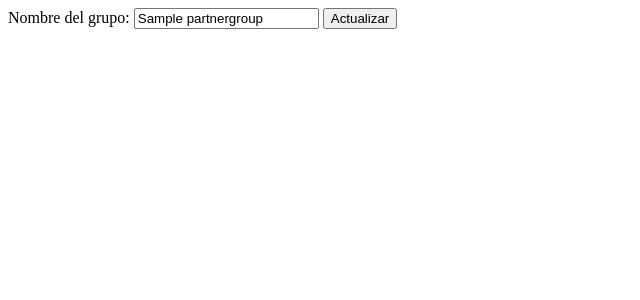
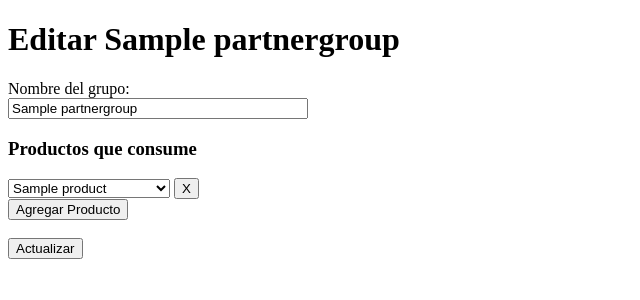
Before and after one commit to solo2010/allies_notification, a Django app: page /partner_groups/edit/1 in a window 1280 px wide. Shown: the top 300 px of the page, without its empty margins (0-640 px from the left). Run offline with Django 4.2, Linux system fonts and the light colour scheme; tables that the repository leaves empty hold one stand-in row (values such as "Sample post").

Commit message:
Se agregan los botones y selects interactivos para agregar y quitar productos en el edit.html de partner_groups

```diff
--- a/partner_groups/static/partner_groups/js/add_products.js
+++ b/partner_groups/static/partner_groups/js/add_products.js
@@ -12,7 +12,6 @@ $(document).ready(function() {
 
     //Creamos la función que actualizará la lista del select según los productos ya escogidos (Esto para que cada vez que escoja un producto desaparezca de la lista y no repetir)
     function updateOptions() {
-
         let selects = $(".select-product").map(function () {
             return $(this).val();
         }).get();
--- a/partner_groups/templates/partner_groups/edit.html
+++ b/partner_groups/templates/partner_groups/edit.html
@@ -1,11 +1,39 @@
 {% extends "partner_groups/master.html" %}
-
+{% load static %}
 {% block title %}Editar {{ form.name.value }}{% endblock %}
 
 {% block content %}
+    <h1>Editar {{ form.name.value }}</h1>
+    <!-- Plantilla la cual debe ir oculta-->
+    <div style="display: flex; flex-direction: column; margin-bottom: 12px; width: auto; max-width: 300px; display:none" class="template-select-product">
+        {% include "partner_groups/partials/select_libro.html" %}
+    </div>
     <form method="POST">
         {% csrf_token %}
-        {{ form }}
+        <div style="display: flex; flex-direction: column; margin-bottom: 12px; width: auto; max-width: 300px">
+             {{ form.name.label_tag }}
+             {{ form.name }}
+        </div>
+        <h3>Productos que consume</h3>
+        <!-- Contenedor donde aparecen los selects dinamicos-->
+        <div id="products-container">
+            {% for product in partner_group.products.all %}
+            <div class="product-item" static="width: auto; max-width: 200px">
+                <select name="products[]" class="select-product">
+                    <option value="">Seleccione un producto</option>
+                    {% for p in products %}
+                        <option value="{{ p.id }}" {% if p.id == product.id %}selected{% endif %}>
+                            {{ p.name }}
+                        </option>
+                    {% endfor %}
+                </select>
+                <button type="button" class="btn-remove">X</button>
+            </div>
+            {% endfor %}
+        </div>
+        <button type="button" id="btn-add">Agregar Producto</button>
+        <br><br>
         <input type=submit value="Actualizar">
     </form>
+    <script src="{% static 'partner_groups/js/add_products.js' %}"></script>
 {% endblock  %}
--- a/partner_groups/views.py
+++ b/partner_groups/views.py
@@ -27,8 +27,6 @@ def create(request):
                     partnergroup = partnergroup,
                     product = product
                 )
-            # product = Product.objects.get(id=request.POST.get("product"))
-            # PartnerGroupProduct.objects.create(product=product, partnergroup=partnergroup)
             return redirect("partner_groups:show")
     else:
         form = PartnerGroupForm()
@@ -44,16 +42,31 @@ def delete(request,id):
     return redirect("partner_groups:show")
 
 def edit(request,id):
-    partner_group = PartnerGroup.objects.get(id=id)
+    partner_group = PartnerGroup.objects.prefetch_related("products").get(id=id)
+    products = Product.objects.all()
     if request.method == "POST":
         form = PartnerGroupForm(request.POST)
+        selected_products = request.POST.getlist("products[]")
         if form.is_valid():
             partner_group.name = request.POST['name']
             partner_group.save()
+            PartnerGroupProduct.objects.filter(partnergroup=partner_group).delete()
+            for p in selected_products:
+                if p:
+                    product = Product.objects.get(id=p)
+                    PartnerGroupProduct.objects.create(
+                        partnergroup = partner_group,
+                        product = product
+                    )
+
             return redirect("partner_groups:show")
     else:
         form = PartnerGroupForm(initial={
             'name': partner_group.name
         })
 
-    return render(request, "partner_groups/edit.html", {"form": form})
+    return render(request, "partner_groups/edit.html", {
+        "form": form,
+        "partner_group": partner_group,
+        'products': products,
+    })
```
